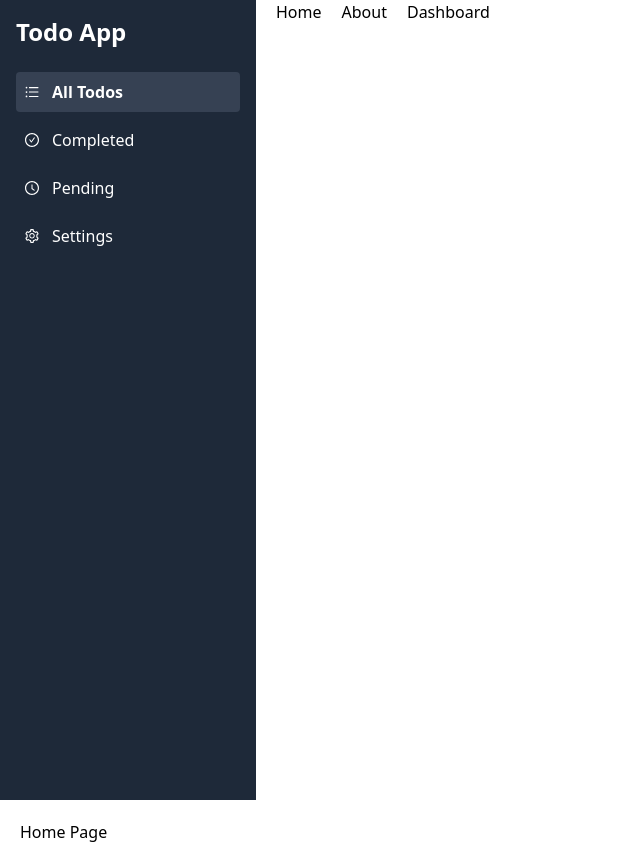
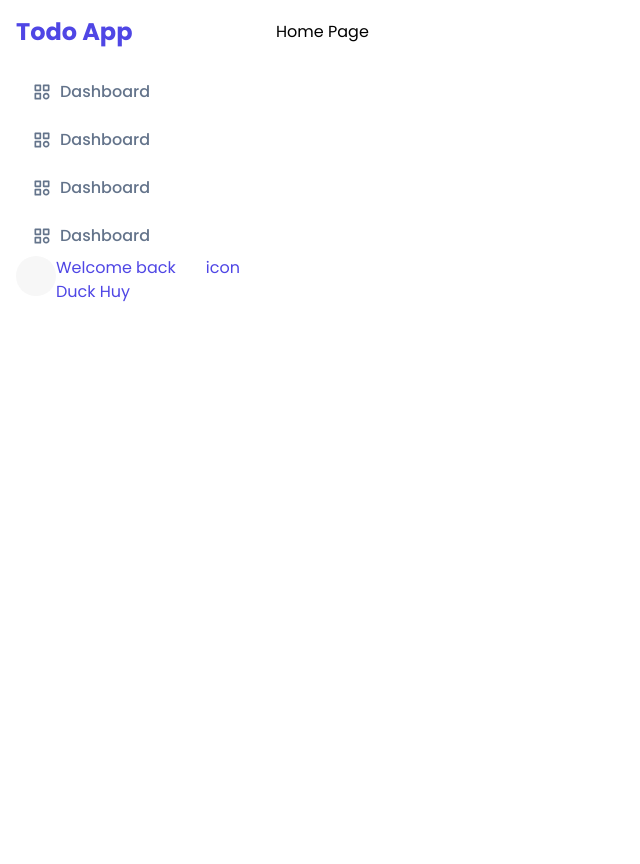
Before and after one commit to dhuy00/Knowly, a React (Vite) app in the folder knowly_frontend/: page / in a window 1280 px wide. Shown: the whole page, without its empty margins (0-640 px from the left). After the commit the page ends 800 px from the top, so only its background shows below. Built offline with nearby package versions, Linux system fonts and the light colour scheme.

Commit message:
setup color and font, move nav item to constant

```diff
--- a/knowly_frontend/package.json
+++ b/knowly_frontend/package.json
@@ -22,7 +22,7 @@
   "devDependencies": {
     "@eslint/js": "^9.39.1",
     "@types/node": "^24.10.0",
-    "@types/react": "^19.2.2",
+    "@types/react": "^19.2.5",
     "@types/react-dom": "^19.2.2",
     "@vitejs/plugin-react": "^5.1.0",
     "eslint": "^9.39.1",
--- /dev/null
+++ b/knowly_frontend/src/constant/sidebar.tsx
@@ -0,0 +1,38 @@
+import type { ReactNode } from "react";
+import { BiCategory } from "react-icons/bi";
+
+export interface NavItem {
+  id: string | number;
+  name: string;
+  path: NamedCurve;
+  icon: ReactNode;
+}
+
+const navigations: NavItem[] = [
+  {
+    id: 1,
+    name: "Dashboard",
+    path: '/dashboard',
+    icon: <BiCategory />
+  },
+  {
+    id: 2,
+    name: "Dashboard",
+    path: '/dashboard',
+    icon: <BiCategory />
+  },
+  {
+    id: 3,
+    name: "Dashboard",
+    path: '/dashboard',
+    icon: <BiCategory />
+  },
+  {
+    id: 4,
+    name: "Dashboard",
+    path: '/dashboard',
+    icon: <BiCategory />
+  },
+]
+
+export default navigations
--- /dev/null
+++ b/knowly_frontend/src/hooks/useTheme.ts
@@ -0,0 +1,16 @@
+import { useEffect, useState } from "react";
+
+export function useTheme() {
+  const [theme, setTheme] = useState(
+    () => localStorage.getItem("theme") || "light"
+  );
+
+  useEffect(() => {
+    if (theme === "dark") document.documentElement.classList.add("dark");
+    else document.documentElement.classList.remove("dark");
+
+    localStorage.setItem("theme", theme);
+  }, [theme]);
+
+  return { theme, setTheme };
+}
--- a/knowly_frontend/src/index.css
+++ b/knowly_frontend/src/index.css
@@ -1 +1,13 @@
+@import url('https://fonts.googleapis.com/css2?family=Poppins:ital,wght@0,100;0,200;0,300;0,400;0,500;0,600;0,700;0,800;0,900;1,100;1,200;1,300;1,400;1,500;1,600;1,700;1,800;1,900&display=swap');
 @import "tailwindcss";
+
+@theme {
+  /* Color */
+  --color-text-primary-hover: rgba(79, 70, 229, 1);
+  --color-sidebar-item-background: rgba(238, 242, 255, 1);
+  --color-sidebar-background: rgba(255, 255, 255, 0);
+  --color-background-primary: rgba(247, 247, 247, 1);
+  --color-text-primary: rgba(100, 116, 139, 1);
+  /* Font */
+  --font-poppins: "Poppins", sans-serif;
+}
--- a/knowly_frontend/src/layouts/MainLayout.tsx
+++ b/knowly_frontend/src/layouts/MainLayout.tsx
@@ -6,12 +6,9 @@ export default function MainLayout() {
   const [filter, setFilter] = useState("all");
 
   return (
-    <div>
+    <div className="flex font-poppins">
       <nav style={{ display: "flex", gap: 20 }}>
         <Sidebar onSelect={(id) => setFilter(id)}/>
-        <Link to="/">Home</Link>
-        <Link to="/about">About</Link>
-        <Link to="/dashboard">Dashboard</Link>
       </nav>
 
       <div style={{ padding: 20 }}>
--- a/knowly_frontend/src/layouts/Sidebar.tsx
+++ b/knowly_frontend/src/layouts/Sidebar.tsx
@@ -1,49 +1,53 @@
 import React, { useState } from "react";
 import type { ReactNode } from "react";
 import { AiOutlineUnorderedList, AiOutlineCheckCircle, AiOutlineClockCircle, AiOutlineSetting } from "react-icons/ai";
+import navigations from "../constant/sidebar";
+
 
 export interface NavItem {
   id: string;
   label: string;
   icon?: ReactNode;
 }
-
-const navItems: NavItem[] = [
-  { id: "all", label: "All Todos", icon: <AiOutlineUnorderedList /> },
-  { id: "completed", label: "Completed", icon: <AiOutlineCheckCircle /> },
-  { id: "pending", label: "Pending", icon: <AiOutlineClockCircle /> },
-  { id: "settings", label: "Settings", icon: <AiOutlineSetting /> },
-];
-
 interface SidebarProps {
-  onSelect: (id: string) => void;
+  onSelect: (id: string | number) => void;
 }
 
 const Sidebar: React.FC<SidebarProps> = ({ onSelect }) => {
-  const [active, setActive] = useState("all");
+  const [active, setActive] = useState<string | number>("all");
 
-  const handleClick = (id: string) => {
+  const handleClick = (id: string | number) => {
     setActive(id);
     onSelect(id);
   };
 
   return (
-    <div className="w-64 h-screen bg-gray-800 text-white flex flex-col p-4">
+    <div className="w-64 h-screen text-text-primary-hover flex flex-col justify p-4">
       <h1 className="text-2xl font-bold mb-6">Todo App</h1>
       <nav className="flex flex-col gap-2">
-        {navItems.map((item) => (
+        {navigations.map((item) => (
           <button
             key={item.id}
-            className={`flex items-center gap-3 p-2 rounded hover:bg-gray-700 transition-colors ${
-              active === item.id ? "bg-gray-700 font-semibold" : ""
+            className={`text-text-primary font-medium flex items-center gap-2 py-2 px-4 rounded-md hover:bg-sidebar-item-background transition-colors ${
+              active === item.id ? "bg-sidebar-item-background text-text-primary-hover" : ""
             }`}
             onClick={() => handleClick(item.id)}
           >
-            {item.icon}
-            <span>{item.label}</span>
+            <span className="text-xl">{item.icon}</span>
+            <span>{item.name}</span>
           </button>
         ))}
       </nav>
+      <div className="flex justify-between">
+        <div className="flex">
+          <span className="w-10 h-10 rounded-full bg-background-primary"></span>
+          <div className="flex flex-col">
+            <span>Welcome back</span>
+            <span>Duck Huy</span>
+          </div>
+        </div>
+        <span>icon</span>
+      </div>
     </div>
   );
 };
```
Also changed, not shown: 1 other file (tests, documents, lock files or other folders).
